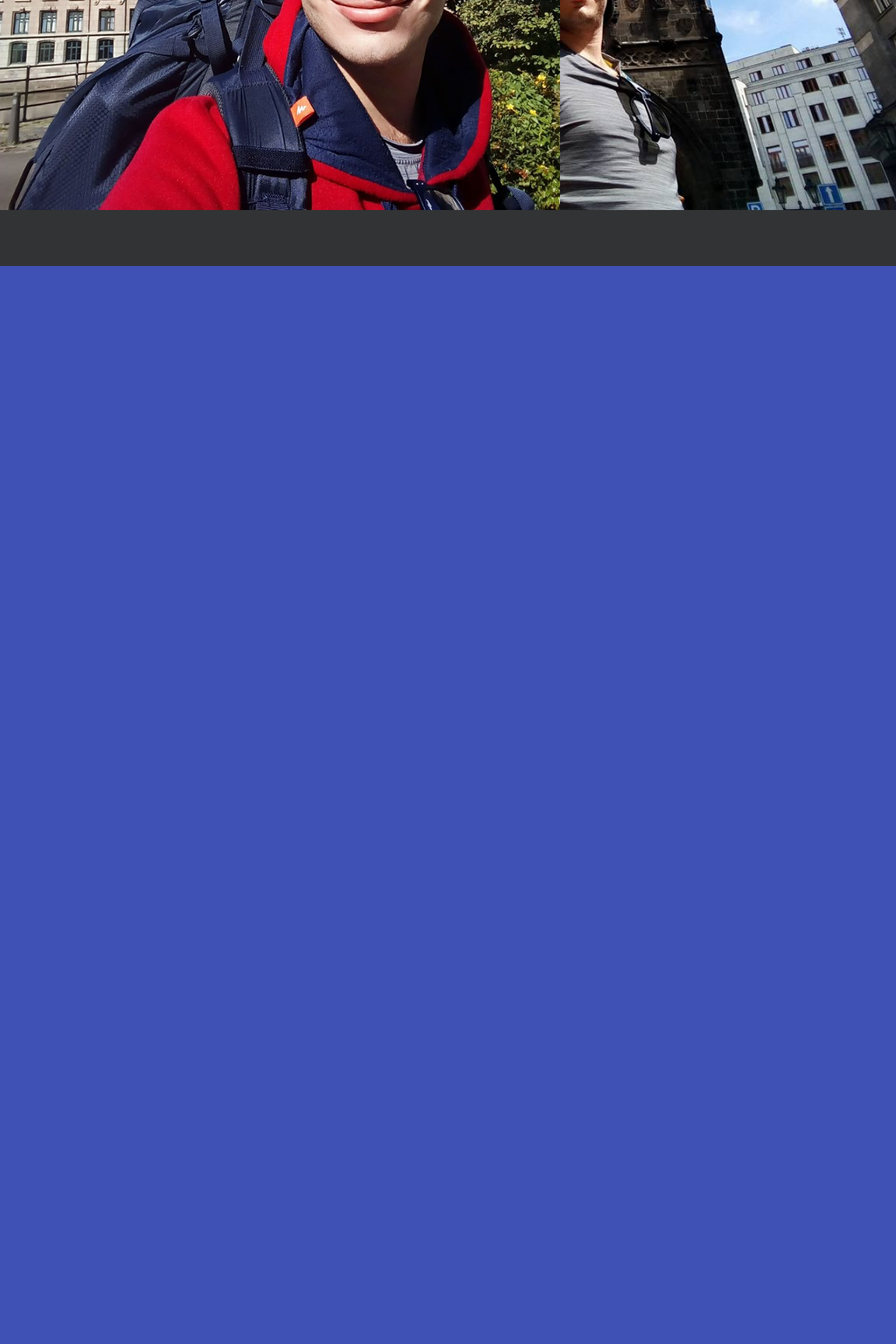
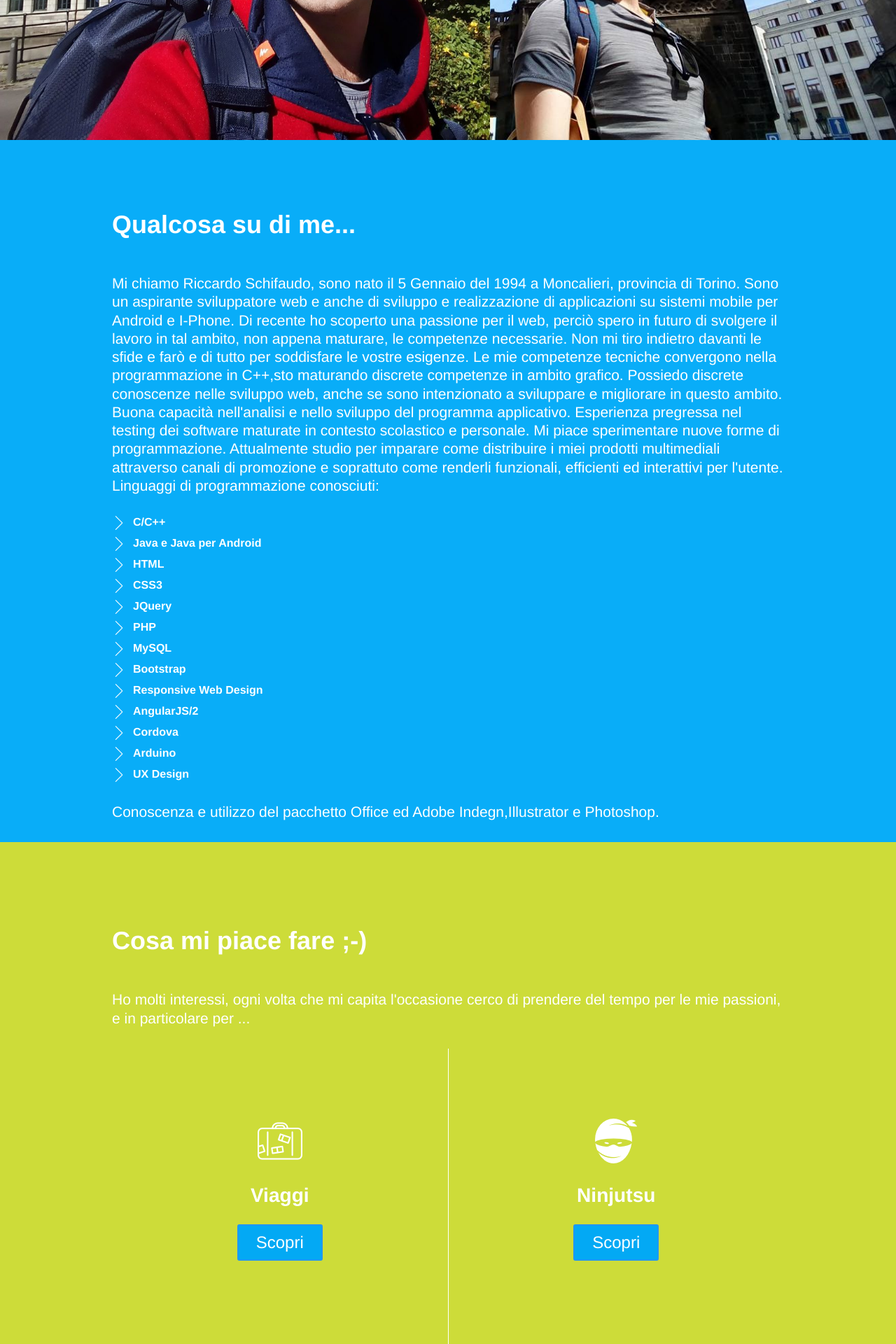
Before and after one commit to RiccardoSchifaudo94/schiri_site, a PHP site: page / in a window 1280 px wide. Shown: the part 600-2520 px from the top of the page at 70% size. Before the commit the page ends 980 px from the top, so only its background shows below. Run offline with PHP 8.4, Linux system fonts and the light colour scheme.

Commit message:
sezione about e interests

```diff
--- /dev/null
+++ b/css/media.css
@@ -0,0 +1,32 @@
+@media screen and (max-width:992px){
+	.schiri_container{
+		max-width: 600px;
+	}
+	.schiri_bkg_1{
+		background-size:cover;
+		background-image:url("../img/riccardo.jpg");
+		background-position:center center;
+		background-attachment:none;
+		max-height:670px;
+		padding:100px 20px;
+	}
+}
+@media screen and (max-width:768px){
+	.schiri_container{
+		max-width: 500px;
+	}
+	.schiri_bkg_1{
+		padding:50px 20px;
+	}
+	.schiri_dashboard_block_2{
+		width:100%;
+		border-right:0px;
+		border-bottom:1px solid #fff;
+		display:block;
+	}
+}
+@media screen and (max-width:468px){
+	.schiri_container{
+		max-width: 300px;
+	}
+}
--- a/css/style.css
+++ b/css/style.css
@@ -84,19 +84,44 @@ body {
 }
 .schiri_title_section{
 	opacity: 0;
-	/* display:none; */
 	margin: 5px auto 200px;
 }
 .schiri_content{
-	max-height: 960px;
-	height:100%;
-	margin-top: 100px;
+	height: auto;
+	font-family: Helvetica;
+	color: #fff;
+	font-weight: 300;
+}
+.schiri_content h1{
+	padding-top:100px;
+	margin-bottom: 30px;
+	font-size: 36px;
+}
+.schiri_content p{
+	padding:20px 0px 30px;
+	font-size: 21px;
+	line-height: 125%;
+}
+.schiri_content li {
+	  list-style-type:none;
+	  height:30px;
+}
+.schiri_content li img{
+	max-width:20px;
+	float:left;
+	margin-right:10px;
+}
+.schiri_bkg_1{
 	background-image: url(../img/riccardo.jpg),url("../img/riccardo2.jpg");
 	background-repeat: no-repeat;
-	background-position: center left,center right;
+	background-position: center left, center right;
 	background-size: contain;
 	-webkit-mask-image: -webkit-gradient(linear, left 90%, left bottom, from(#ffffff), to(#ffffff));
 	background-attachment: fixed;
+	max-height: 400px;
+	height: 100%;
+	margin-top: 100px;
+	padding: 150px 20px;
 }
 .schiri_footer{
 	background-color: #323334;
@@ -114,32 +139,6 @@ body {
 	border: 2px solid #b51249;
 	border-radius: 4px;
 	display: none;
-}
-
-.schiri_nav_prev,.schiri_nav_next,.schiri_nav_slide_counter{
-	float:left;
-}
-.schiri_nav_slide_counter{
-	margin:0 20px;
-	font-size: 27px;
-	font-family: Helvetica;
-	margin-top: 10px;
-	font-weight: 300;
-}
-.schiri_nav_prev,.schiri_nav_next{
-	background-color:#9C27B0;
-	border: 2px solid #6e157d;
-	padding: 7px 10px;
-	font-size:20px;
-	outline:none;
-	border-radius: 3px;
-}
-.schiri_nav_prev:hover,.schiri_nav_next:hover{
-	background-color:#E91E63;
-	border-color: #b51249;
-}
-.schiri_nav_prev img,.schiri_nav_next img{
-	max-width:30px;
 }
 .schiri_nav_disabled {
     background-color: #818181;
@@ -185,3 +184,34 @@ body {
     font-family: Helvetica;
     border: 2px solid #2196F3;
 }
+.schiri_about{
+	background-color: #09adf8;
+}
+.schiri_interests{
+	min-height: 500px;
+	height:auto;
+	padding:20px;
+	background-color: #CDDC39;
+}
+.schiri_dashboard_block_container{
+	display: inline-flex;
+	width:100%;
+	height:auto;
+}
+.schiri_dashboard_base{
+	border-right:1px solid #fff;
+	text-align:center;
+	font-size:24px;
+	min-height:400px;
+	padding-top:100px;
+}
+.schiri_dashboard_base_no_border{
+	border-right:0px!important;
+}
+.schiri_dashboard_base img{
+	margin-bottom:30px;
+}
+.schiri_dashboard_block_2{
+	width:50%;
+	height:inherit;
+}
--- a/index.html
+++ b/index.html
@@ -3,6 +3,7 @@
 		<title>Riccardo Schifaudo - Web Developer</title>
 		<meta charset="UTF-8">
 		<link rel="stylesheet" type="text/css" href="css/style.css">
+		<link rel="stylesheet" type="text/css" href="css/media.css">
 	</head>
 	<body>
 		<div class="schiri_header">
@@ -13,28 +14,97 @@
 			<div class="schiri_sub_header">
 				<div class="schiri_container">
 					<ul>
-						<li><a href="#"><img src="img/home.png"><div id="#home">Home</div></a></li>
-						<li><a href="#"><img src="img/home.png"><div id="#about">Chi somo</div></a></li>
-						<li><a href="#"><img src="img/home.png"><div id="#interests">Interessi</div></a></li>
-						<li><a href="#"><img src="img/home.png"><div id="#portfolio">Portfolio</div></a></li>
-						<li><a href="#"><img src="img/home.png"><div id="#contacts">Contatti</div></a></li>
+						<li><a href="#home"><img src="img/home.png"><div id="home">Home</div></a></li>
+						<li><a href="#about"><img src="img/home.png"><div id="about">Chi somo</div></a></li>
+						<li><a href="#interests"><img src="img/home.png"><div id="interests">Interessi</div></a></li>
+						<li><a href="#"><img src="img/home.png"><div id="portfolio">Portfolio</div></a></li>
+						<li><a href="#"><img src="img/home.png"><div id="contacts">Contatti</div></a></li>
 					</ul>
 				</div>
 			</div>
 		</div>
-		<div class="schiri_content">
+		<a name="home"></a>
+		<div class="schiri_content schiri_bkg_1">
 			<div class="schiri_container">
-				<h1 class="schiri_title_section">Benvenuto</h1>
 				<div class="schiri_welcome_box">
-					<h3>Riccardo Schifaudo</h3>
+					<h1>Riccardo Schifaudo</h1>
 					<h4>Web Developer - Traveller - Dreamer</h4>
-					<button class="schiri_btn">SCOPRI</button>
+					<a href="#about"><button class="schiri_btn">SCOPRI</button></a>
+				</div>
+			</div>
+		</div>
+		<a name="about"></a>
+		<div class="schiri_content schiri_about">
+			<div class="schiri_container">
+				<h1>Qualcosa su di me...</h1>
+				<p>
+					Mi chiamo Riccardo Schifaudo, sono nato il 5 Gennaio del 1994 a Moncalieri, provincia di Torino.
+					Sono un aspirante sviluppatore web e anche di sviluppo e realizzazione di applicazioni su sistemi mobile per Android e I-Phone.
+					Di recente ho scoperto una passione per il web, perciò spero in futuro di svolgere il lavoro in tal ambito, non appena maturare, le competenze necessarie.
+					Non mi tiro indietro davanti le sfide e farò e di tutto per soddisfare le vostre esigenze.
+					Le mie competenze tecniche convergono nella programmazione in C++,sto maturando discrete competenze in ambito grafico. Possiedo discrete conoscenze nelle sviluppo web, anche se sono intenzionato a sviluppare e migliorare in questo ambito.
+					Buona capacità nell'analisi e nello sviluppo del programma applicativo.
+					Esperienza pregressa nel testing dei software maturate in contesto scolastico e personale.
+					Mi piace sperimentare nuove forme di programmazione.
+					Attualmente studio per imparare come distribuire i miei prodotti multimediali attraverso canali di promozione e soprattuto come renderli funzionali, efficienti ed interattivi per l'utente.
+					Linguaggi di programmazione conosciuti:
+				</p>
+				<ul>
+					<li><img src="img/next.png"><strong>C/C++</strong></li>
+					<li><img src="img/next.png"><strong>Java e Java per Android</strong></li>
+					<li><img src="img/next.png"><strong>HTML</strong></li>
+					<li><img src="img/next.png"><strong>CSS3</strong></li>
+					<li><img src="img/next.png"><strong>JQuery</strong></li>
+					<li><img src="img/next.png"><strong>PHP</strong></li>
+					<li><img src="img/next.png"><strong>MySQL</strong></li>
+					<li><img src="img/next.png"><strong>Bootstrap</strong></li>
+					<li><img src="img/next.png"><strong>Responsive Web Design</strong></li>
+					<li><img src="img/next.png"><strong>AngularJS/2</strong></li>
+					<li><img src="img/next.png"><strong>Cordova</strong></li>
+					<li><img src="img/next.png"><strong>Arduino</strong></li>
+					<li><img src="img/next.png"><strong>UX Design</strong></li>
+				</ul>
+				<p>
+					Conoscenza e utilizzo del pacchetto Office ed Adobe Indegn,Illustrator e Photoshop.
+				</p>
+			</div>
+		</div>
+		<a name="interests"></a>
+		<div class="schiri_content schiri_interests">
+			<div class="schiri_container">
+				<h1>Cosa mi piace fare ;-)</h1>
+				<p>
+					Ho molti interessi, ogni volta che mi capita l'occasione cerco di prendere del tempo per le mie passioni,
+					e in particolare per ...
+				</p>
+				<div class="schiri_dashboard_block_container">
+					<div class="schiri_dashboard_base schiri_dashboard_block_2">
+						<img src="img/viaggi.png" class="schiri_img_responsive">
+						<h3>Viaggi</h3>
+						<button class="schiri_btn">Scopri</button>
+					</div>
+					<div class="schiri_dashboard_base schiri_dashboard_block_2 schiri_dashboard_base_no_border">
+						<img src="img/ninja.png" class="schiri_img_responsive">
+						<h3>Ninjutsu</h3>
+						<button class="schiri_btn">Scopri</button>
+					</div>
+				</div>
+				<div class="schiri_dashboard_block_container">
+					<div class="schiri_dashboard_base schiri_dashboard_block_2">
+						<img src="img/coding.png" class="schiri_img_responsive">
+						<h3>Coding</h3>
+						<button class="schiri_btn">Scopri</button>
+					</div>
+					<div class="schiri_dashboard_base schiri_dashboard_block_2 schiri_dashboard_base_no_border">
+						<img src="img/libri.png" class="schiri_img_responsive">
+						<h3>Lettura</h3>
+						<button class="schiri_btn">Scopri</button>
+					</div>
 				</div>
 			</div>
 		</div>
 		<div class="schiri_footer">
 			<div class="schiri_container">
-
 			</div>
 		</div>
 	</body>
--- a/js/main.js
+++ b/js/main.js
@@ -3,4 +3,11 @@ $(document).ready(function(){
 		$(".schiri_sub_header").slideToggle();
 		$(".schiri_menu img").toggleClass("schiri_menu_active");
 	});
+	$('a[href^="#"]').click(function () {
+		$('html, body').animate({
+			scrollTop: $('[name="' + $.attr(this, 'href').substr(1) + '"]').offset().top-100
+		}, 500);
+
+		return false;
+	});
 });
```
Also changed, not shown: img/coding.png (added), img/libri.png (added), img/ninja.png (added), img/viaggi.png (added).
